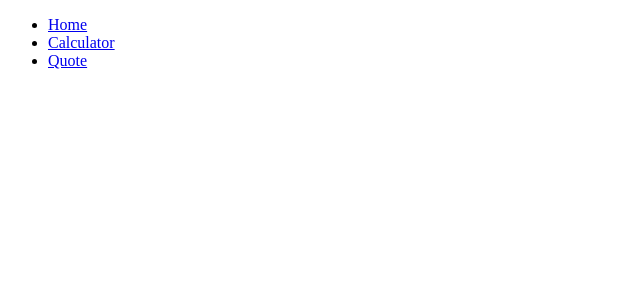
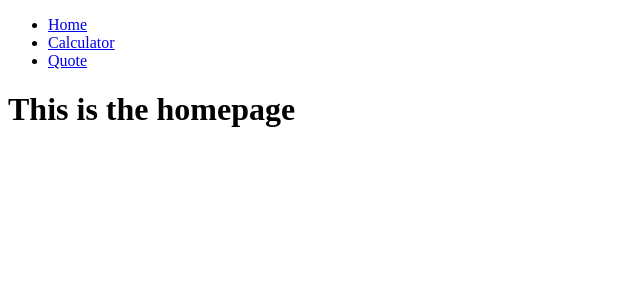
Before and after one commit to Rayan84/math-magician, a React (Create React App) app: page / in a window 1280 px wide. Shown: the top 300 px of the page, without its empty margins (0-640 px from the left). Built offline with nearby package versions, Linux system fonts and the light colour scheme.

Commit message:
Add Home component

```diff
--- a/src/App.js
+++ b/src/App.js
@@ -1,6 +1,7 @@
 import React from 'react';
 import Calculator from './components/Calculator';
 import Quote from './components/Quote';
+import Home from './components/Home';
 import {
   BrowserRouter as Router,
   Switch,
@@ -23,8 +24,11 @@ import {
            <Route path="/quote">
              <Quote />
            </Route>
-           <Route path="/Calculator">
+           <Route path="/calculator">
              <Calculator />
+           </Route>
+           <Route path="/">
+             <Home />
            </Route>
          </Switch>
 
@@ -33,16 +37,4 @@ import {
     )
 };
 
-// function Home() {
-//   return <h2>Home</h2>;
-// }
-
-// function Quote2() {
-//   return <h2>Quote</h2>;
-// }
-
-// function Calculator2() {
-//   return <h2>Calculator</h2>;
-// }
-
 export default App;
--- /dev/null
+++ b/src/components/Home.js
@@ -0,0 +1,9 @@
+import React from "react";
+
+const Home = () => {
+    return (
+        <h1>This is the homepage</h1>
+    );
+}
+
+export default Home;
```
